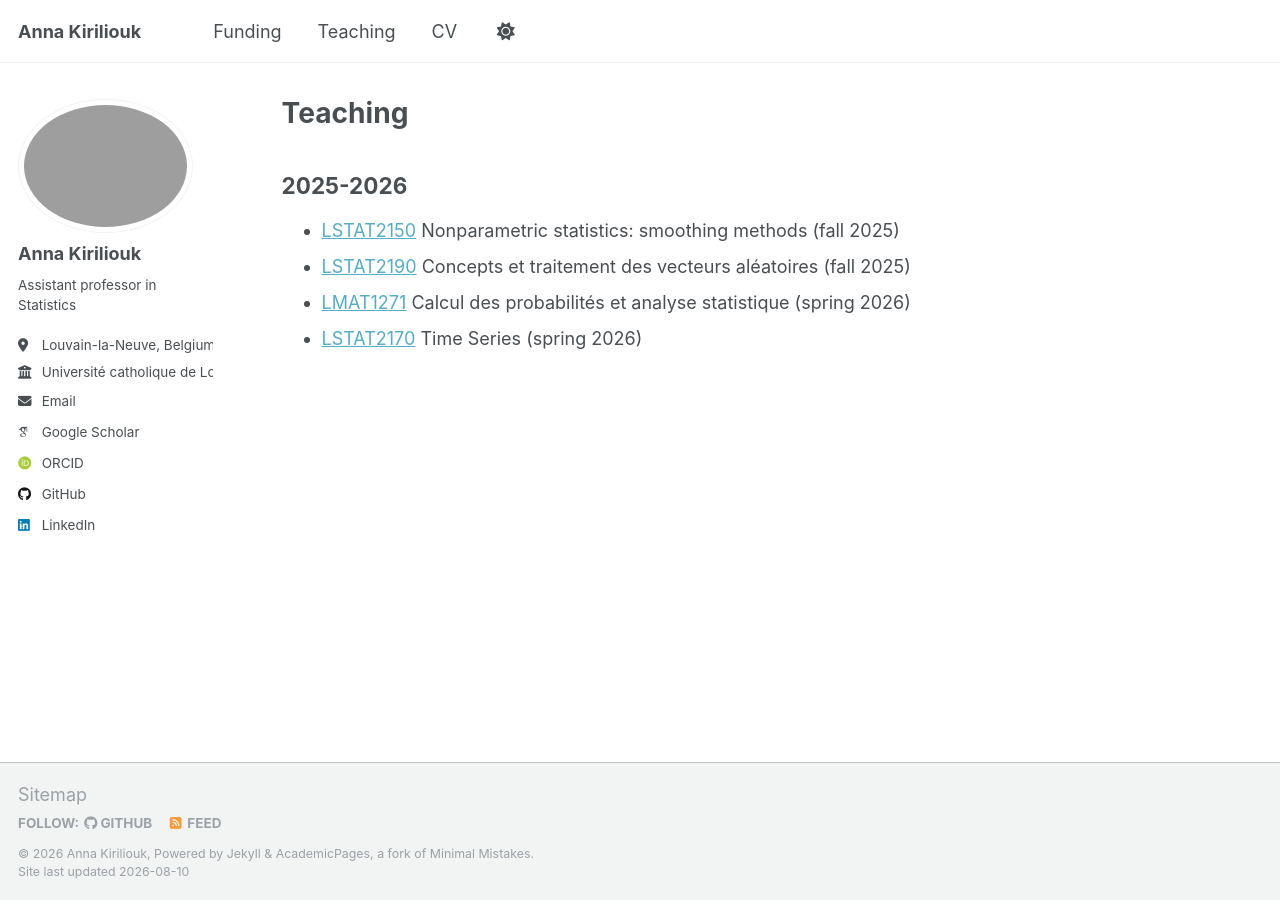
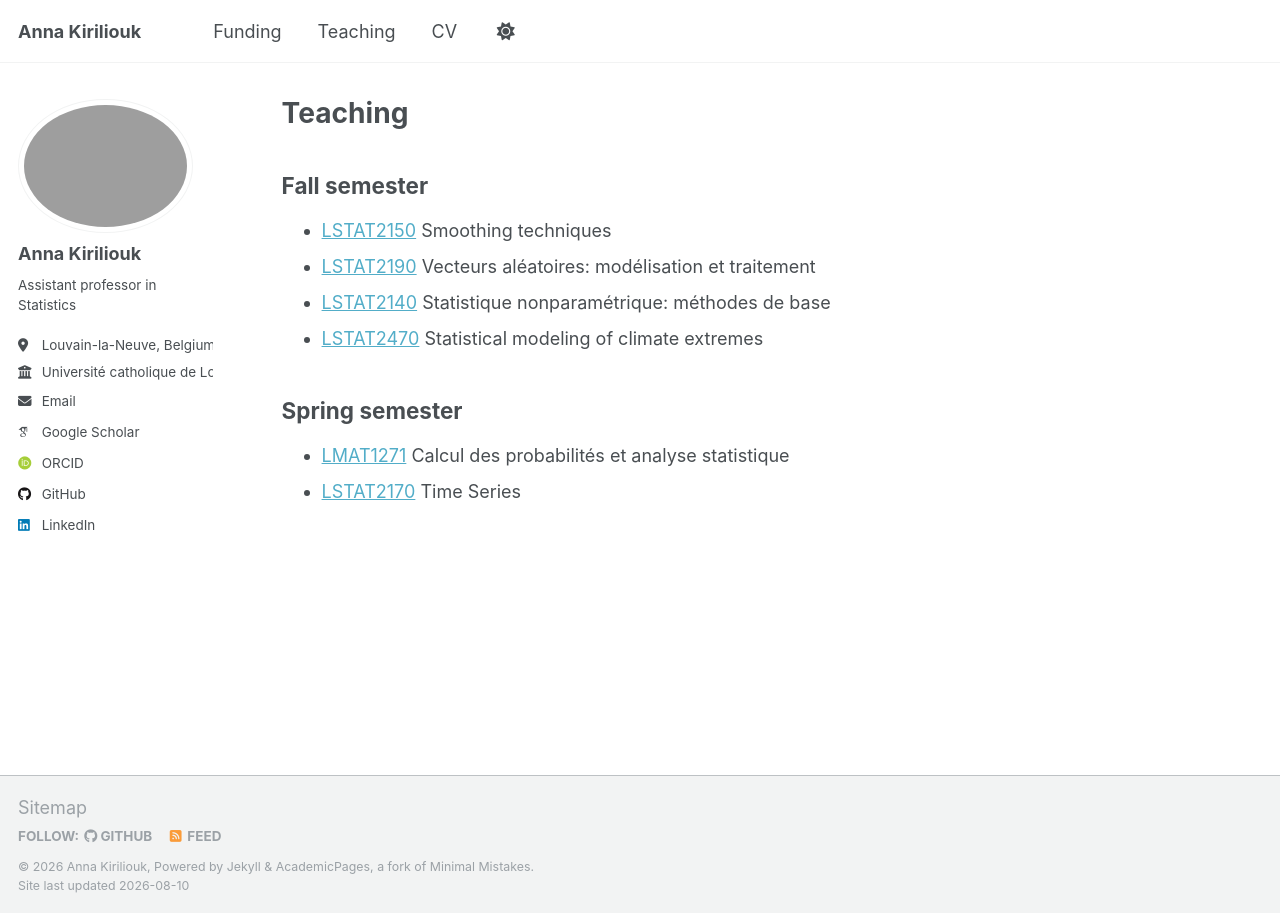
Before and after one commit to akiriliouk/akiriliouk.github.io, a Jekyll site: the page built from _pages/teaching.md, in a window 1280 px wide. Built offline with Jekyll 4.4.1, drawn with Linux system fonts in a browser that asks for light colours; some web fonts are replaced.

```diff
--- a/_pages/teaching.md
+++ b/_pages/teaching.md
@@ -6,9 +6,15 @@ permalink: /teaching/
 
 {% include base_path %}
 
-## 2025-2026
+## Fall semester
 
-* [LSTAT2150](https://uclouvain.be/cours-2025-lstat2150) Nonparametric statistics: smoothing methods (fall 2025)
-* [LSTAT2190](https://uclouvain.be/cours-2025-lstat2190) Concepts et traitement des vecteurs aléatoires (fall 2025)
-* [LMAT1271](https://uclouvain.be/cours-2025-lmat1271) Calcul des probabilités et analyse statistique (spring 2026)
-* [LSTAT2170](https://uclouvain.be/cours-2025-lstat2170) Time Series (spring 2026)
+* [LSTAT2150](https://uclouvain.be/cours-2026-lstat2150) Smoothing techniques
+* [LSTAT2190](https://uclouvain.be/cours-2026-lstat2190) Vecteurs aléatoires: modélisation et traitement
+* [LSTAT2140](https://uclouvain.be/cours-2026-lstat2140) Statistique nonparamétrique: méthodes de base
+* [LSTAT2470](https://uclouvain.be/cours-2026-lstat2470) Statistical modeling of climate extremes
+
+
+## Spring semester
+
+* [LMAT1271](https://uclouvain.be/cours-2026-lmat1271) Calcul des probabilités et analyse statistique
+* [LSTAT2170](https://uclouvain.be/cours-2026-lstat2170) Time Series
```
Also changed, not shown: _pages/about.md (+4 -1 lines), _pages/cv.md (+1 -1 lines), 1 other file.
